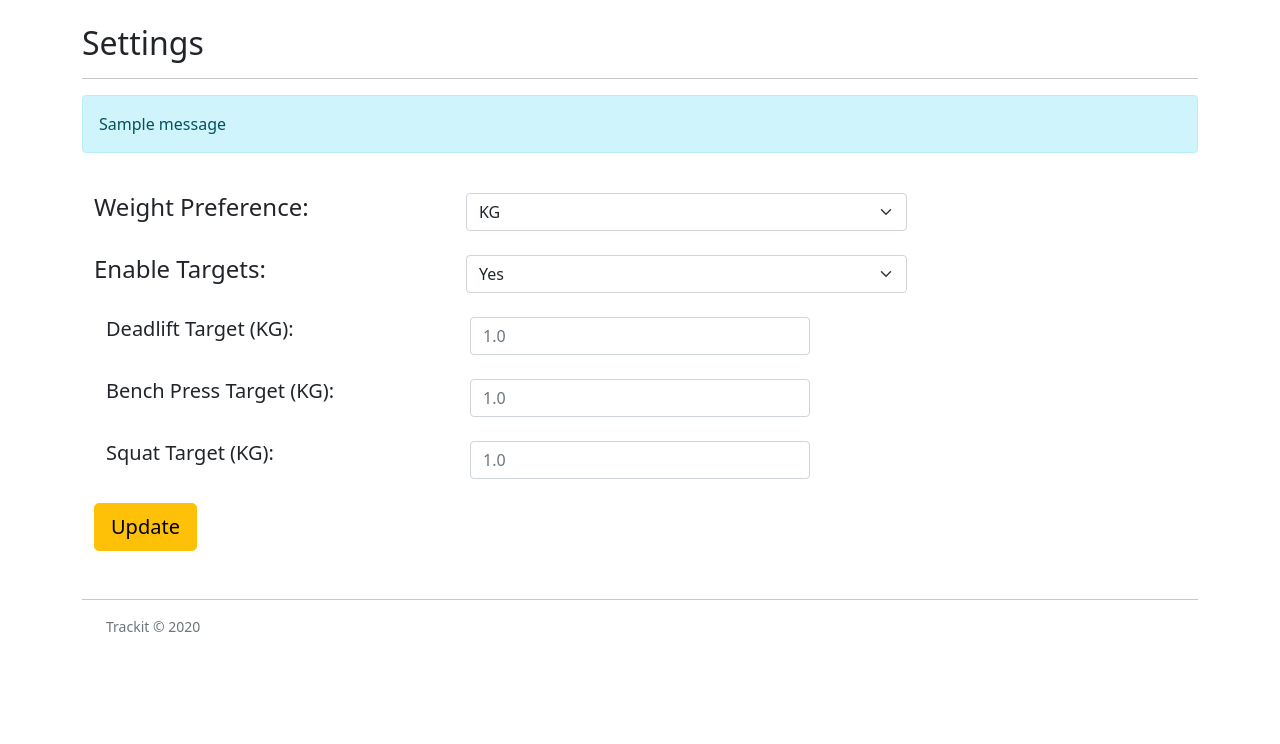
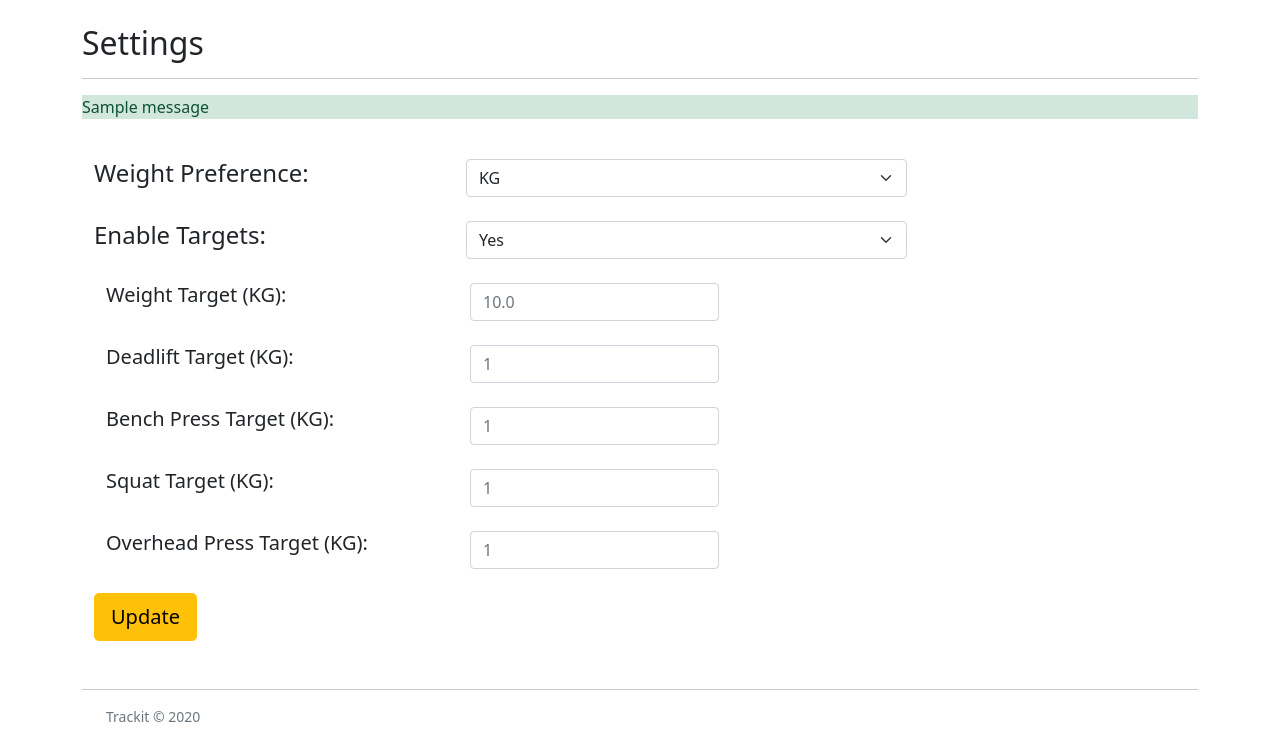
Before and after one commit to Harry-Edge/Trackit-Strength-Weight-Calorie-Tracking, a Django app: page /settings in a window 1280 px wide. Shown: the part 56-800 px from the top of the page. Run offline with Django 3.2, Linux system fonts and the light colour scheme; a user stored in the database is signed in; tables that the repository leaves empty hold one stand-in row (values such as "Sample post"); one stand-in notice (Sample message) is shown; some libraries are stand-ins or nearby versions.

Commit message:
feature update and bug fixes

```diff
--- a/main/models.py
+++ b/main/models.py
@@ -10,21 +10,26 @@ class Customer(models.Model):
     last_name = models.CharField(max_length=200, null=True)
     email = models.CharField(max_length=200, null=True)
     weight_preference = models.CharField(choices=WEIGHT_CHOICES, null=True, max_length=3)
+    current_weight = models.FloatField(null=True)
 
-    #Records
+    # Records
     deadlift_record = models.FloatField(null=True)
     bench_press_record = models.FloatField(null=True)
     squat_record = models.FloatField(null=True)
     overhead_press_record = models.FloatField(null=True)
 
-    targets_enabled = models.BooleanField(default=False, null=True)
-
-    #Targets
+    # Targets
+    targets_enabled = models.BooleanField(default=False)
+    weight_target = models.FloatField(null=True)
+    deadlift_target = models.IntegerField(null=True)
+    bench_press_target = models.IntegerField(null=True)
+    squat_target = models.IntegerField(null=True)
+    overhead_press_target = models.IntegerField(null=True)
 
     # Temporary store of data for previous/next entries
-    weight_data = models.IntegerField(default=0)
-    calorie_data = models.IntegerField(default=0)
-    strength_data = models.IntegerField(default=0)
+    weight_data_date_range = models.IntegerField(default=0)
+    calorie_data_date_range = models.IntegerField(default=0)
+    strength_data_date_range = models.IntegerField(default=0)
 
     def __str__(self):
         return f"{self.first_name} {self.last_name}"
--- /dev/null
+++ b/main/static/main/script.js
@@ -0,0 +1,2 @@
+console.log("10");
+document.getElementById("weight_difference").innerHTML = {{user.weight_target}};
--- a/main/templates/main/base.html
+++ b/main/templates/main/base.html
@@ -16,6 +16,7 @@
 
     <script src="https://cdn.jsdelivr.net/npm/chart.js@2.9.3/dist/Chart.min.js"></script>
 
+
     <!-- Custom styles for this template -->
   </head>
   <body>
@@ -33,8 +34,6 @@
             <a class="nav-link active" href="{% url 'dashboard' %}">Dashboard</a>
             <a class="nav-link " href="{% url 'profile' %}">Profile</a>
             <a class="nav-link" href="{% url 'settings' %}">Settings</a>
-
-
           </div>
         </div>
         <span class="navbar-brand">Hi <strong>{{user.first_name}} {{user.last_name}}</strong> </span>
@@ -56,7 +55,5 @@
           </div>
       </footer>
     </div>
-
-
   </body>
 </html>
--- a/main/templates/main/profile.html
+++ b/main/templates/main/profile.html
@@ -34,7 +34,7 @@
             <br>
             <br>
             <br>
-            <br>
+
         </div>
         <div class="container">
             <a href="change-password"><button class="btn btn-secondary"> Change Password </button></a>
--- a/main/templates/main/settings.html
+++ b/main/templates/main/settings.html
@@ -6,15 +6,13 @@
         <hr>
          {% if messages %}
             {% for message in messages %}
-               <p class="alert alert-info">{{message}}</p>
+               <p class="{{message.tags}}">{{message}}</p>
             {% endfor %}
         {% endif %}
         <br>
-
         <div class="container">
             <form method="POST">
                 {% csrf_token %}
-
                 <div class="row">
                     <div class="col-md-4">
                         <h4>Weight Preference: </h4>
@@ -49,15 +47,23 @@
                     </div>
                 </div>
                 <br>
-
                 {% if user.targets_enabled == True %}
                 <div class="container">
                     <div class="row">
                         <div class="col-md-4">
+                            <h5>Weight Target (KG): </h5>
+                        </div>
+                        <div class="col-md-3">
+                            <input class="form-control" placeholder="{{user.weight_target}}" name="edit_weight_target">
+                        </div>
+                    </div>
+                    <br>
+                    <div class="row">
+                        <div class="col-md-4">
                             <h5>Deadlift Target (KG): </h5>
                         </div>
-                        <div class="col-md-4">
-                            <input class="form-control" placeholder="{{user.deadlift_record}}">
+                        <div class="col-md-3">
+                            <input class="form-control" placeholder="{{user.deadlift_target}}" name="edit_deadlift_target">
                         </div>
                     </div>
                     <br>
@@ -65,8 +71,8 @@
                         <div class="col-md-4">
                             <h5>Bench Press Target (KG): </h5>
                         </div>
-                        <div class="col-md-4">
-                            <input class="form-control" placeholder="{{user.bench_press_record}}">
+                        <div class="col-md-3">
+                            <input class="form-control" placeholder="{{user.bench_press_target}}" name="edit_bench_press_target">
                         </div>
                     </div>
                     <br>
@@ -74,20 +80,25 @@
                         <div class="col-md-4">
                             <h5>Squat Target (KG): </h5>
                         </div>
+                        <div class="col-md-3">
+                            <input class="form-control" placeholder="{{user.squat_target}}" name="edit_squat_target">
+                        </div>
+                    </div>
+                    <br>
+                    <div class="row">
                         <div class="col-md-4">
-                            <input class="form-control" placeholder="{{user.squat_record}}">
+                            <h5>Overhead Press Target (KG): </h5>
+                        </div>
+                        <div class="col-md-3">
+                            <input class="form-control" placeholder="{{user.overhead_press_target}}" name="edit_overhead_press_target">
                         </div>
                     </div>
                 </div>
                 {% endif %}
                 <br>
                 <button type="submit" class="btn btn-warning btn-lg">Update</button>
-
-
             </form>
         </div>
         <br>
-
     </div>
-
 {% endblock %}
--- a/main/views.py
+++ b/main/views.py
@@ -9,6 +9,7 @@ from .models import *
 from main import process
 from datetime import datetime
 from .forms import *
+import json
 
 @unauthenticated_user
 def login_page(request):
@@ -18,7 +19,6 @@ def login_page(request):
 
         user = authenticate(request, username=username, password=password)
         if user is not None:
-
             login(request, user)
             return redirect('dashboard')
 
@@ -34,7 +34,6 @@ def register(request):
         user_creation_form = UserSignUpForm(request.POST)
         if user_creation_form.is_valid():
             user_creation_form.save()
-
             username = user_creation_form.cleaned_data.get('username')
             raw_password = user_creation_form.cleaned_data.get('password1')
             user = authenticate(username=username, password=raw_password)
@@ -114,7 +113,6 @@ def dashboard(request):
     overhead_press_data = process.get_strength_record_data(user, strength_record_label, 'Overhead Press',
                                                            user.overhead_press_record)
 
-
     context = {'user': user, 'weight_labels': weight_labels, 'weight_data': weight_data,
                'calorie_labels': calorie_label, 'calorie_data': calorie_data,
                'strength_record_labels': strength_record_label, 'deadlift_data': deadlift_data, 'squat_data': squat_data,
@@ -163,14 +161,40 @@ def settings(request):
     user = Customer.objects.get(user=request.user)
 
     weight_preference = request.POST.get('change_weight_preference')
-    if weight_preference is not None:
+    if weight_preference != user.weight_preference and weight_preference is not None:
+        print("cjge")
         process.change_weight_preference(user, weight_preference)
         messages.add_message(request, messages.INFO, "Updated Weight Preference")
 
     enable_targets = request.POST.get('enable_targets')
-    if enable_targets is not None:
+    if enable_targets == 'yes':
+        enable_targets = True
+    elif enable_targets == 'no':
+        enable_targets = False
+    if enable_targets != user.targets_enabled and enable_targets is not None:
         process.enable_or_disable_targets(user, enable_targets)
-        messages.add_message(request, messages.INFO, "Changed Targets")
+        messages.add_message(request, messages.INFO, "Enabled/Disabled Targets")
+
+    edit_weight_target = request.POST.get('edit_weight_target')
+    if edit_weight_target:
+        process.change_target(user, 'Weight', edit_weight_target)
+        messages.add_message(request, messages.INFO, "Updated Weight Target")
+    edit_deadlift_target = request.POST.get('edit_deadlift_target')
+    if edit_deadlift_target:
+        process.change_target(user, 'Deadlift', edit_deadlift_target)
+        messages.add_message(request, messages.INFO, "Updated Deadlift Target")
+    edit_bench_press_target = request.POST.get('edit_bench_press_target')
+    if edit_bench_press_target:
+        process.change_target(user, 'Bench Press', edit_bench_press_target)
+        messages.add_message(request, messages.INFO, "Updated Bench Press Target")
+    edit_squat_target = request.POST.get('edit_squat_target')
+    if edit_squat_target:
+        process.change_target(user, 'Squat', edit_squat_target)
+        messages.add_message(request, messages.INFO, "Updated Squat Target")
+    edit_overhead_press_target = request.POST.get('edit_overhead_press_target')
+    if edit_overhead_press_target:
+        process.change_target(user, 'Overhead Press', edit_overhead_press_target)
+        messages.add_message(request, messages.INFO, "Updated Overhead Press Target")
 
     context = {'user': user}
 
@@ -181,4 +205,6 @@ def settings(request):
     - can add entries multipul entries on the same day
     - MEssages is al over the place
     - says 20 when account is created
+    - Targets still show option even if the user had made no entries
+
 """
--- a/trackit/settings.py
+++ b/trackit/settings.py
@@ -127,10 +127,11 @@ STATICFILES_DIRS = [
     os.path.join(BASE_DIR, 'static')
 ]
 
+
 MESSAGE_TAGS = {
     messages.DEBUG: 'alert-info',
-    messages.INFO: 'alert-info',
+    messages.INFO: 'alert alert-info',
     messages.SUCCESS: 'alert-success',
-    messages.WARNING: 'alert-warning',
+    messages.WARNING: 'alert alert-warning',
     messages.ERROR: 'alert-danger',
 }
```
Also changed, not shown: main/forms.py (+10 -1 lines), main/legacy code.py (+52 -0 lines), main/process.py (+36 -15 lines), main/templates/main/dashboard.html (+60 -5 lines), main/templatetags/tags.py (+35 -0 lines), main/migrations/0033_auto_20210116_1531.py (added), main/migrations/0034_auto_20210116_1532.py (added), main/migrations/0035_customer_weight_target.py (added), main/migrations/0036_customer_current_weight.py (added), main/static/main/iphone.jpeg (added), 3 other files.
